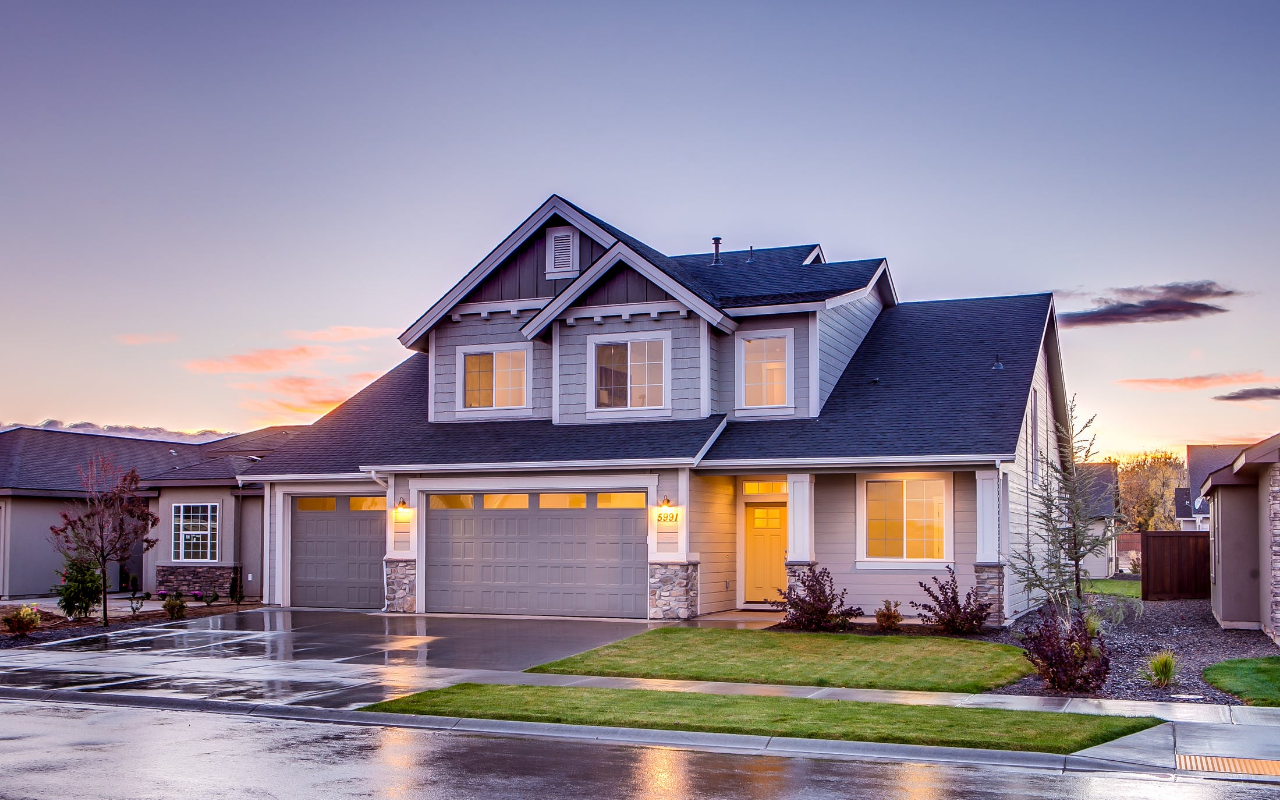
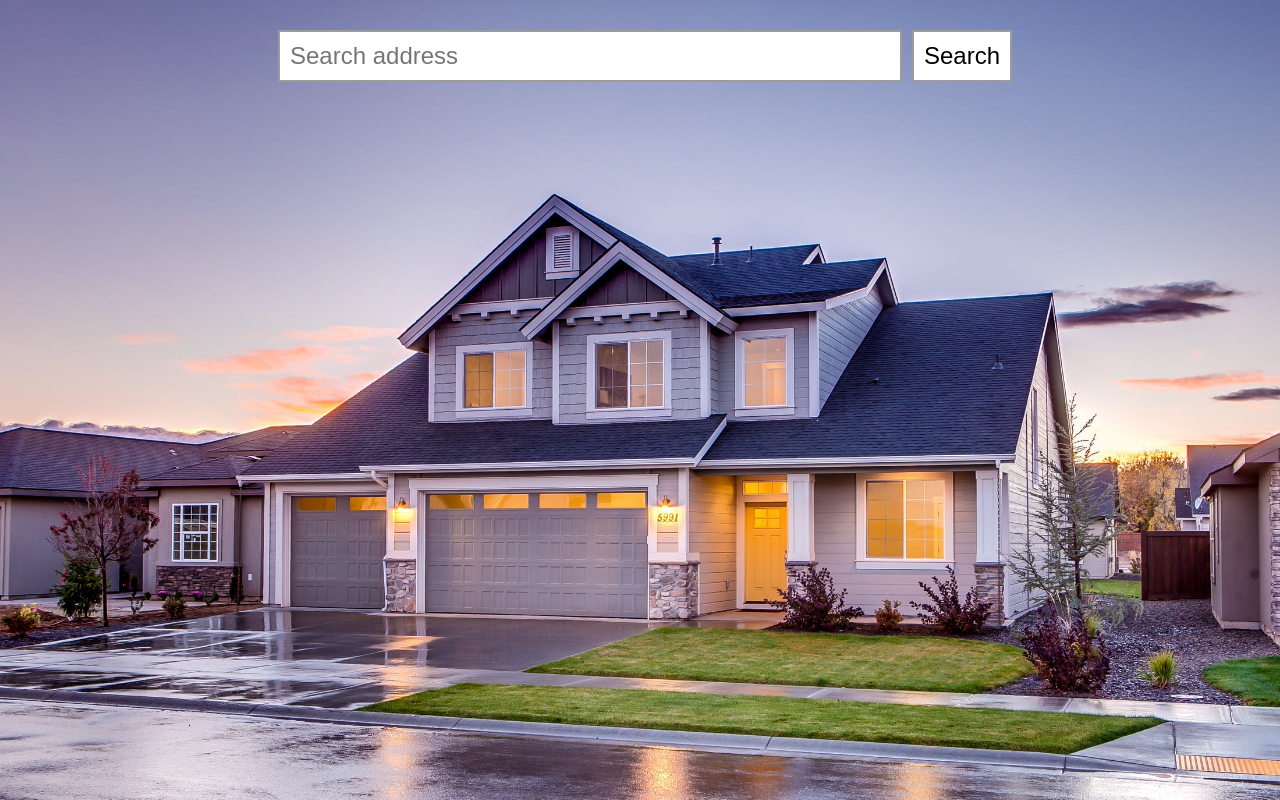
Before and after one commit to renatododani/zillo-react-api, a React (Create React App) app in the folder zillow-react-api/: page /results in a window 1280 px wide. Built offline with nearby package versions, Linux system fonts and the light colour scheme.

Commit message:
added routing

```diff
--- a/zillow-react-api/src/components/PropertySearch.tsx
+++ b/zillow-react-api/src/components/PropertySearch.tsx
@@ -1,19 +1,27 @@
 import { Filters } from "./Filters";
 import { getSearchDetails } from "../services/Api";
 import { useEffect, useState } from "react";
+import { useNavigate } from "react-router-dom";
+import { SearchResults } from "./SearchResults";
+
 export function PropertySearch() {
   const [searchTerm, setSearchTerm] = useState<any>("");
+  const navigate = useNavigate();
+  function onSubmit() {
+    navigate("/results");
+  }
 
   useEffect(() => {});
 
   return (
     <div>
-      <input type="text" placeholder="State, City,Zip" value={searchTerm} />
+      <input type="text" placeholder="State, City, Zip" value={searchTerm} />
       <span>
-        <button className="searchBtn" onClick={() => Filters()}>
+        <button className="searchBtn" onClick={onSubmit}>
           Search
         </button>
       </span>
+      {/* <Filters></Filters> */}
     </div>
   );
 }
--- a/zillow-react-api/src/components/SearchResults.tsx
+++ b/zillow-react-api/src/components/SearchResults.tsx
@@ -1,5 +1,12 @@
+import { useNavigate } from "react-router-dom";
+import { Filters } from "./Filters";
+
 export function SearchResults() {
-    return (
-        <div></div>
-    )
+  return (
+    <div>
+      <input type="text" placeholder="Search address" />
+      <button className="searchBtn">Search</button>
+      {/* <Filters></Filters> */}
+    </div>
+  );
 }
```
